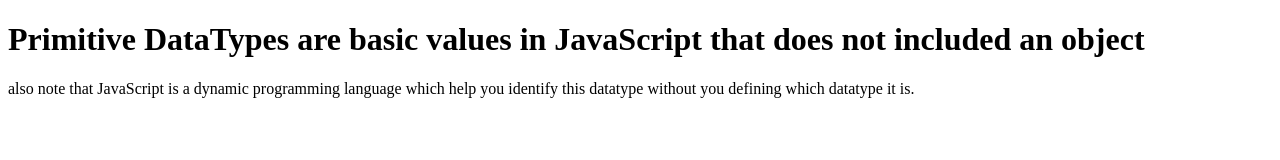
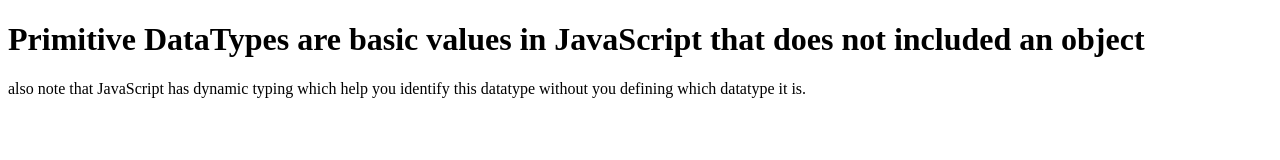
Before and after one commit to einsteinnnamah/JavaScript_CheetSheet, a plain HTML site: page Fundamentals_one/2. DataTypes/2.1 Primitive DataTypes/index.html in a window 1280 px wide. Drawn offline with Linux system fonts and the light colour scheme.

Commit message:
primitive datatypes

```diff
--- a/Fundamentals_one/2. DataTypes/2.1 Primitive DataTypes/index.html
+++ b/Fundamentals_one/2. DataTypes/2.1 Primitive DataTypes/index.html
@@ -9,7 +9,7 @@
 </head>
 <body>
     <h1>Primitive DataTypes are basic values in JavaScript that does not included an object</h1>
-    <p>also note that JavaScript is a dynamic programming language which help you identify this datatype without you
+    <p>also note that JavaScript has dynamic typing which help you identify this datatype without you
     defining which datatype it is.</p>
     <script src="../2.1 Primitive DataTypes/index.js"></script>
 </body>
```
Also changed, not shown: 1 other file.
